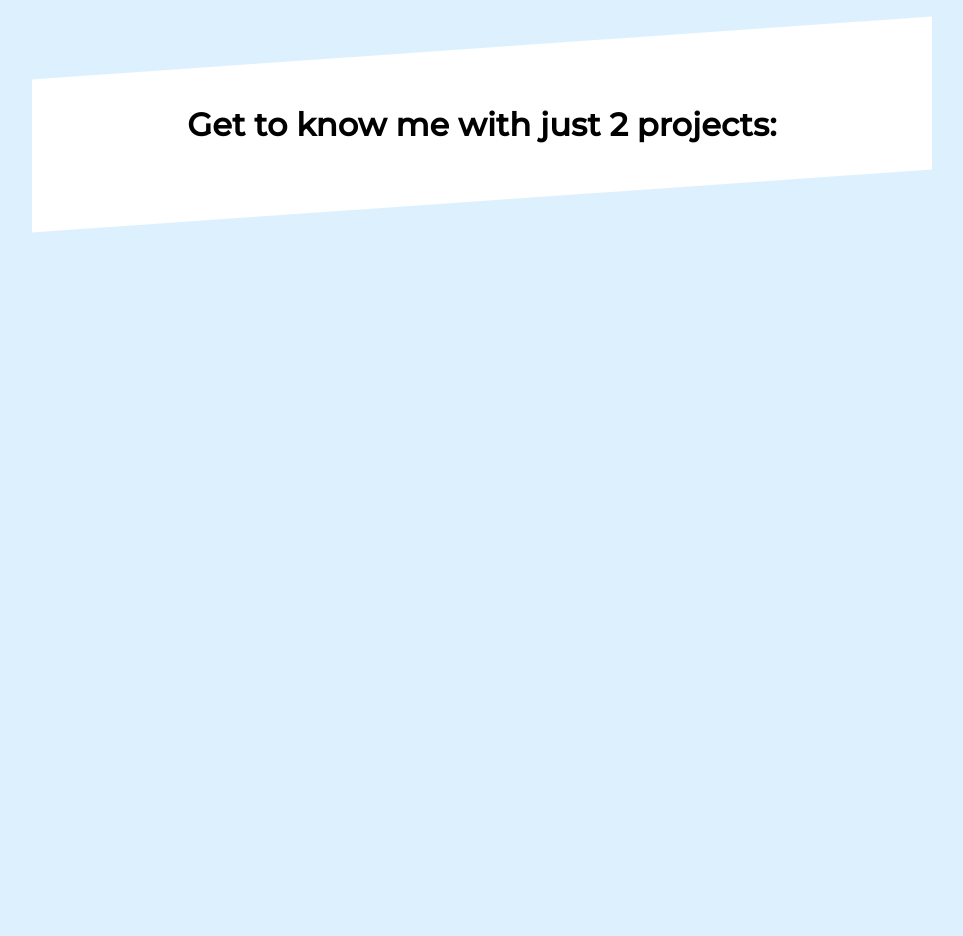
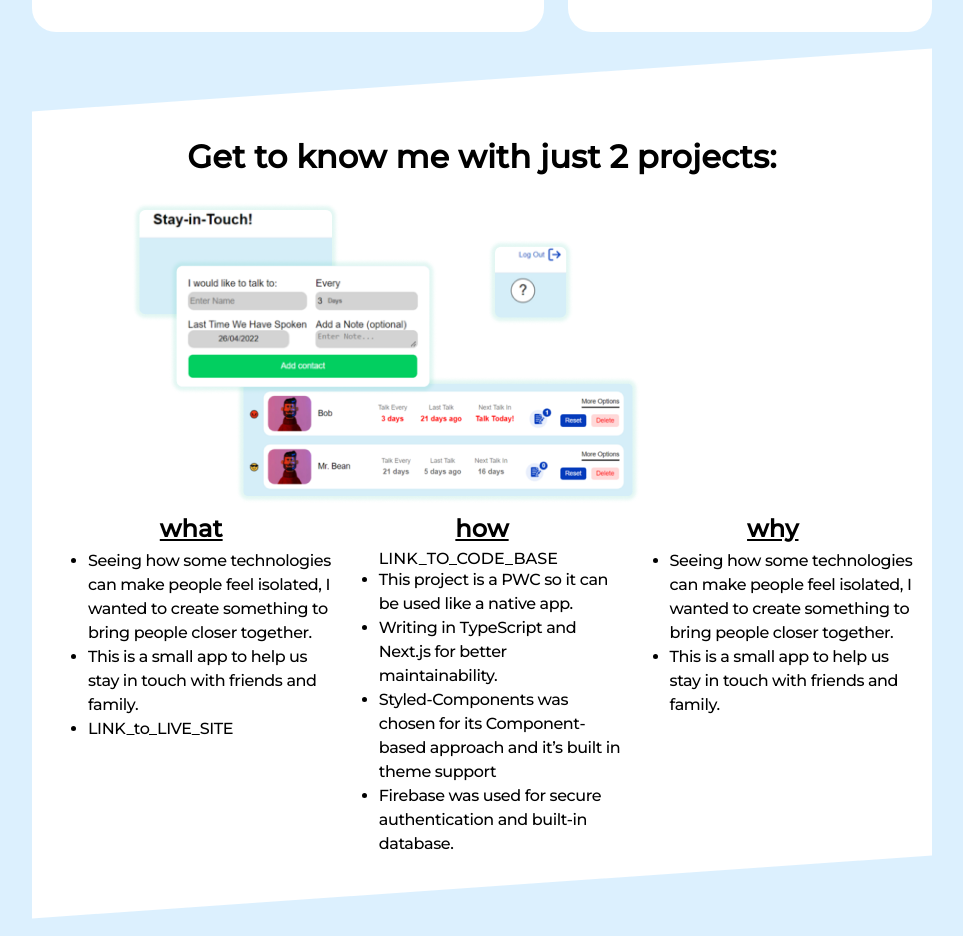
Before and after one commit to idomand/portofilo, a React (Vite) app: page / in a window 1280 px wide. Shown: the part 1092-2028 px from the top of the page, without its empty margins (158-1121 px from the left). Before the commit the page ends 1342 px from the top, so only its background shows below. Built offline with nearby package versions, Linux system fonts and the light colour scheme; a web font is replaced by a local one.

Commit message:
adding first project

```diff
--- a/src/Components/Section2.tsx
+++ b/src/Components/Section2.tsx
@@ -1,6 +1,6 @@
 import { styled } from "styled-components";
 import { Div, Section } from "../styles/common/Container";
-import { Header3, ListItem, UL } from "../styles/common/Text";
+import { Header2, ListItem, UL } from "../styles/common/Text";
 import { BasicLink } from "../styles/common/Links";
 
 type Props = {};
@@ -35,6 +35,7 @@ const Div3 = styled(Div)`
 const CVLink = styled(BasicLink).attrs(() => {
   return {
     target: "_blank",
+    href: "/Ido_Mandelman_CV.pdf",
   };
 })``;
 const GitHubLink = styled(BasicLink).attrs(() => {
@@ -47,7 +48,7 @@ export default function Section2({}: Props) {
   return (
     <Section2Wrapper>
       <WhyNo>
-        <Header3>What you Should not know about me</Header3>
+        <Header2>What you Should not know about me</Header2>
         <Div>
           <UL>
             <ListItem>will finish the coffee in the office</ListItem>
@@ -66,7 +67,7 @@ export default function Section2({}: Props) {
           </UL>
         </Div>
       </WhyNo>
-      <Header3>What you Should know about me</Header3>
+      <Header2>What you Should know about me</Header2>
       <WhyYes>
         <Div2>
           <UL>
--- a/src/Components/Section3.tsx
+++ b/src/Components/Section3.tsx
@@ -1,12 +1,12 @@
 import { styled } from "styled-components";
 import { Section } from "../styles/common/Container";
-import { Header3 } from "../styles/common/Text";
+import { Header2 } from "../styles/common/Text";
+import StayInTouchProject from "./StayInTouchProject";
 
 const Section3Wrapper = styled(Section)`
   --skew-angle: -4deg;
   padding: 2rem 0;
   margin-top: 3rem;
-
   position: relative;
   isolation: isolate;
   /* background-color: white; */
@@ -22,7 +22,7 @@ const Section3Wrapper = styled(Section)`
   }
 `;
 const Wrapper = styled.div`
-  max-width: 50rem;
+  /* max-width: 50rem; */
   margin-inline: auto;
   padding-inline: 1rem;
 `;
@@ -32,7 +32,8 @@ export default function Section3({}: Props) {
   return (
     <Section3Wrapper>
       <Wrapper>
-        <Header3>Get to know me with just 2 projects:</Header3>
+        <Header2>Get to know me with just 2 projects:</Header2>
+        <StayInTouchProject />
       </Wrapper>
     </Section3Wrapper>
   );
--- /dev/null
+++ b/src/Components/StayInTouchProject.tsx
@@ -0,0 +1,76 @@
+import React from "react";
+import { styled } from "styled-components";
+import { Header3, ListItem, UL } from "../styles/common/Text";
+import stayInTouchPicture from "../assets/stayintouch.png";
+type Props = {};
+
+const StayInTouchProjectWrapper = styled.div`
+  display: flex;
+  justify-content: space-between;
+`;
+
+const ProjectSubSection = styled.div`
+  max-width: 33%;
+`;
+
+const ProjectPicture = styled.picture`
+  margin: 0 auto 16px;
+`;
+
+export default function StayInTouchProject({}: Props) {
+  return (
+    <>
+      <ProjectPicture>
+        <img src={stayInTouchPicture} />
+      </ProjectPicture>
+      <StayInTouchProjectWrapper>
+        <ProjectSubSection>
+          <Header3>what</Header3>
+          <UL>
+            <ListItem>
+              Seeing how some technologies can make people feel isolated, I
+              wanted to create something to bring people closer together.
+            </ListItem>
+            <ListItem>
+              This is a small app to help us stay in touch with friends and
+              family.
+            </ListItem>
+            <ListItem>LINK_to_LIVE_SITE</ListItem>
+          </UL>
+        </ProjectSubSection>
+        <ProjectSubSection>
+          <Header3>how</Header3>
+          <UL>
+            LINK_TO_CODE_BASE
+            <ListItem>
+              This project is a PWC so it can be used like a native app.
+            </ListItem>
+            <ListItem>
+              Writing in TypeScript and Next.js for better maintainability.
+            </ListItem>
+            <ListItem>
+              Styled-Components was chosen for its Component-based approach and
+              it’s built in theme support
+            </ListItem>
+            <ListItem>
+              Firebase was used for secure authentication and built-in database.
+            </ListItem>
+          </UL>
+        </ProjectSubSection>
+        <ProjectSubSection>
+          <Header3>why</Header3>
+          <UL>
+            <ListItem>
+              Seeing how some technologies can make people feel isolated, I
+              wanted to create something to bring people closer together.
+            </ListItem>
+            <ListItem>
+              This is a small app to help us stay in touch with friends and
+              family.
+            </ListItem>
+          </UL>
+        </ProjectSubSection>
+      </StayInTouchProjectWrapper>
+    </>
+  );
+}
--- a/src/Components/TypedLine.tsx
+++ b/src/Components/TypedLine.tsx
@@ -2,7 +2,6 @@ import React from "react";
 import { styled } from "styled-components";
 // @ts-ignore
 import Typed from "typed.js";
-import { Header2 } from "../styles/common/Text";
 
 const TypedLineWrapper = styled.div`
   text-align: left;
@@ -13,9 +12,14 @@ const TypedLineWrapper = styled.div`
   margin-top: 18px;
 `;
 
-const TypedText = styled(Header2)`
+const TypedText = styled.h2`
+  margin: 0;
+  font-weight: 700;
+  font-size: 0.8em;
   color: black;
-  font-size: 0.8em;
+  @media (${({ theme }) => theme.devices.break2}) {
+    font-size: 1em;
+  }
 `;
 
 export default function TypedLine() {
--- a/src/styles/common/Container.ts
+++ b/src/styles/common/Container.ts
@@ -2,6 +2,8 @@ import { styled } from "styled-components";
 
 export const Section = styled.section`
   margin-bottom: 48px;
+  display: flex;
+  flex-direction: column;
   @media (${({ theme }) => theme.devices.break1}) {
     margin: 0 12px;
 
--- a/src/styles/common/Links.ts
+++ b/src/styles/common/Links.ts
@@ -17,6 +17,7 @@ export const EmailLink: any = styled.a.attrs(() => {
   padding: 16px 24px;
   text-decoration: none;
   transition: 0.3s;
+  max-width: 180px;
   display: inline-block;
   &:hover,
   &:active {
--- a/src/styles/common/Text.ts
+++ b/src/styles/common/Text.ts
@@ -9,21 +9,26 @@ export const Header1 = styled.h1`
 `;
 
 export const Header2 = styled.h2`
-  margin: 0;
-  font-size: 2em;
+  margin: 24px 0;
+  text-align: center;
   font-weight: 700;
-
-  color: ${({ theme }) => theme.LightBlue};
+  font-size: 32px;
+  font-style: normal;
+  font-weight: 700;
+  line-height: 41.205px;
+  letter-spacing: 0.16px;
   @media (${({ theme }) => theme.devices.break2}) {
-    font-size: 1em;
+    font-size: 1.5em;
+    margin: 12px 0;
   }
 `;
 
 export const Header3 = styled.h3`
-  margin: 24px 0;
+  margin: 0;
+  text-decoration: underline;
   text-align: center;
   font-weight: 700;
-  font-size: 32px;
+  font-size: 24px;
   font-style: normal;
   font-weight: 700;
   line-height: 41.205px;
```
Also changed, not shown: src/assets/stayintouch.png (added), 1 other file (tests, documents, lock files or other folders).
